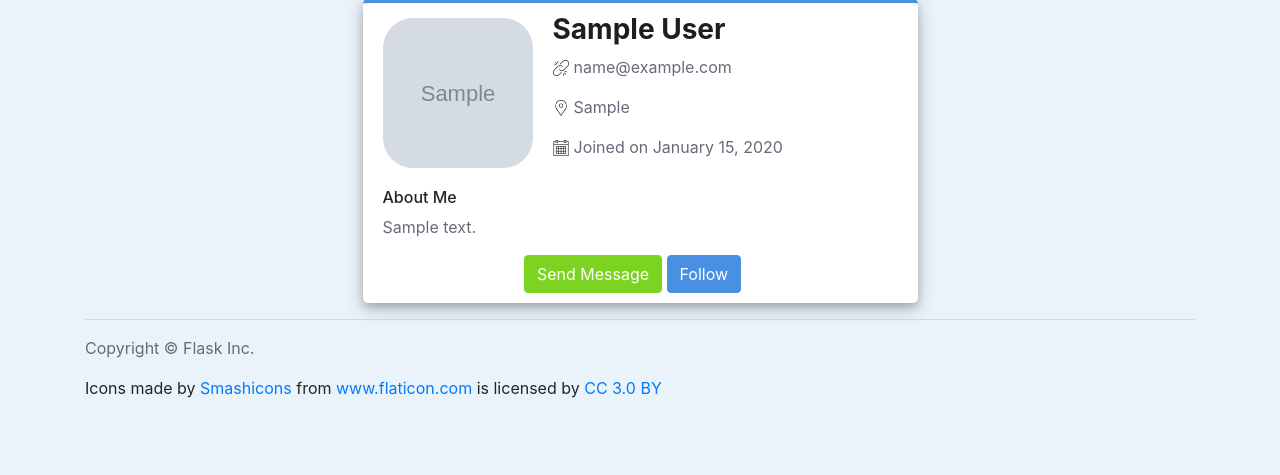
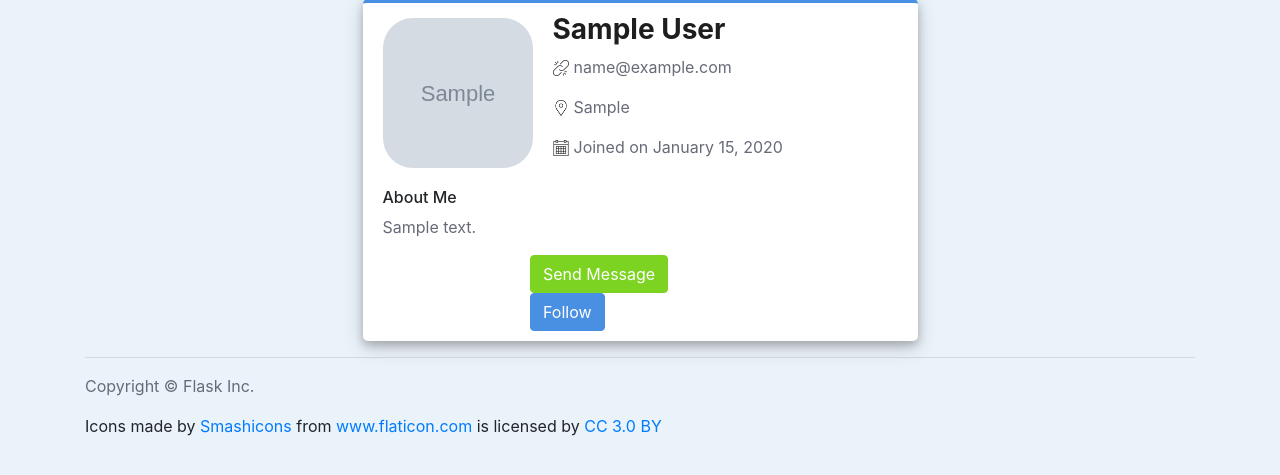
Before and after one commit to LindsayPink/info3180-project1, a Flask app: page /profile/1 in a window 1280 px wide. Shown: the part 89-564 px from the top of the page. Run offline with Flask 2, Linux system fonts and the light colour scheme; tables that the repository leaves empty hold one stand-in row (values such as "Sample post"); grey boxes marked "Sample" are stand-in pictures; some libraries are stand-ins or nearby versions.

Commit message:
button display

```diff
--- a/app/static/css/app.css
+++ b/app/static/css/app.css
@@ -77,7 +77,7 @@ body {
 
 .btns {
     margin: auto;
-    min-width: 205px;
+    max-width: 205px;
 }
 
 .btns button {
```
